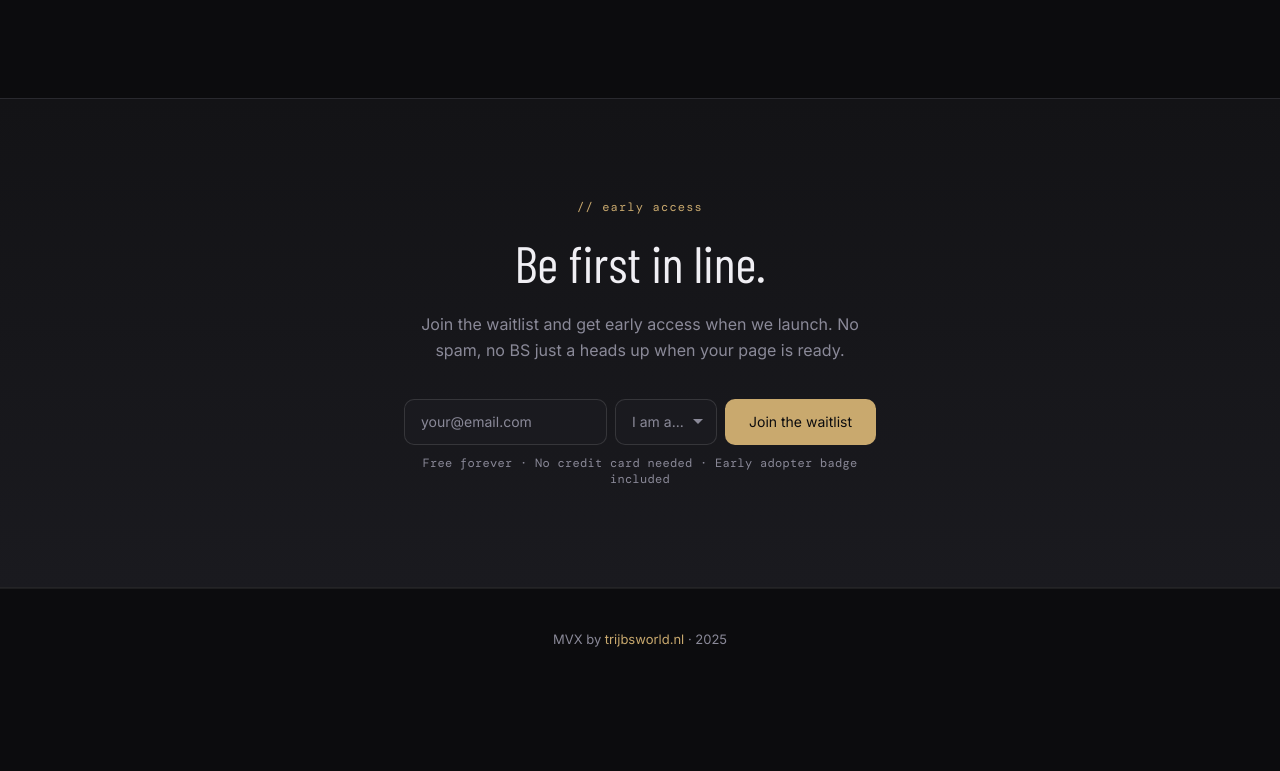
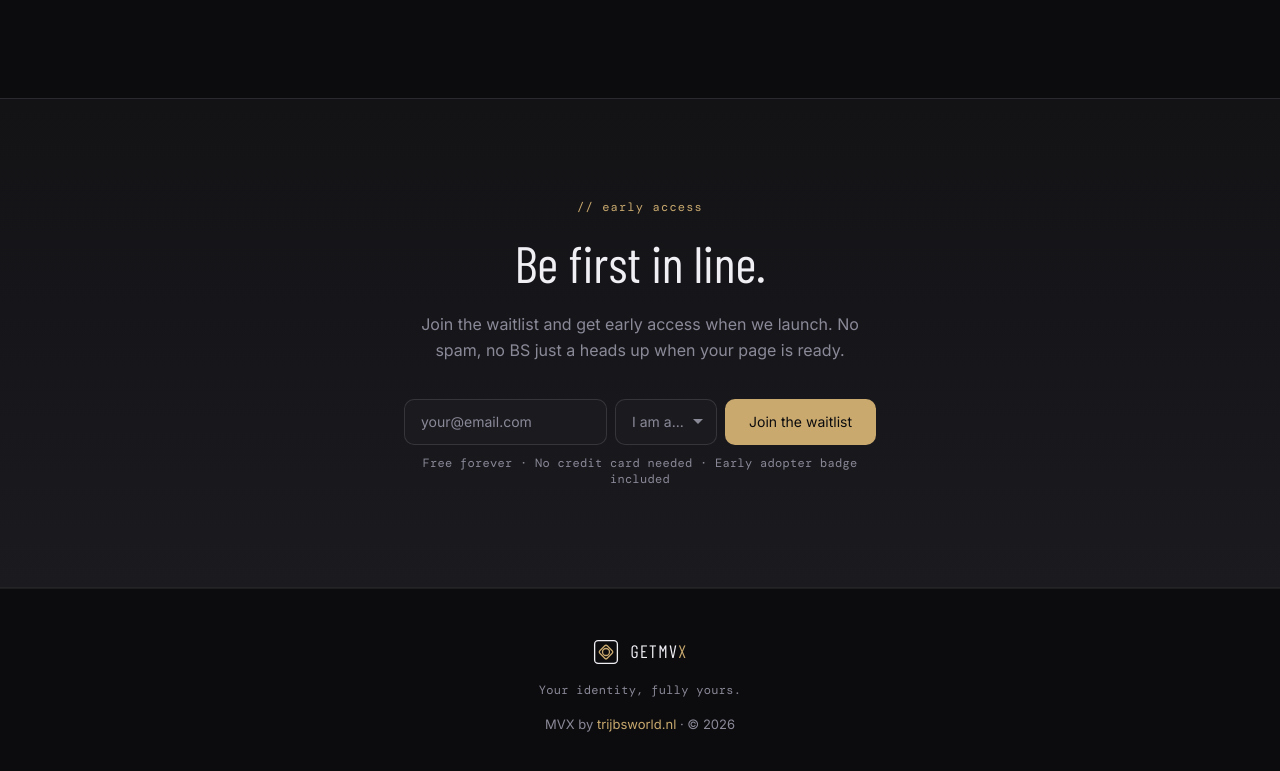
Before and after one commit to Trijbs/getmvx, a Next.js app: page / in a window 1280 px wide. Shown: the part 4419-5190 px from the top of the page. Before the commit the page ends 5109 px from the top, so only its background shows below. Built offline with nearby package versions, Linux system fonts and the light colour scheme; a web font is replaced by a local one.

Commit message:
Brand rollout: brand icons in dashboard nav, branded footer with logo + gold X

```diff
--- a/src/components/dashboard/Nav.tsx
+++ b/src/components/dashboard/Nav.tsx
@@ -3,13 +3,14 @@
 import Link from "next/link";
 import { usePathname } from "next/navigation";
 import { signOut } from "next-auth/react";
+import { Icon } from "@/components/brand";
 
 const navItems = [
-  { href: "/dashboard", label: "Overview", icon: "📊" },
-  { href: "/editor", label: "Editor", icon: "✏️" },
-  { href: "/analytics", label: "Analytics", icon: "📈" },
-  { href: "/settings", label: "Settings", icon: "⚙️" },
-];
+  { href: "/dashboard", label: "Overview", icon: "tasks" },
+  { href: "/editor", label: "Editor", icon: "design" },
+  { href: "/analytics", label: "Analytics", icon: "analysis" },
+  { href: "/settings", label: "Settings", icon: "settings" },
+] as const;
 
 export function DashboardNav() {
   const pathname = usePathname();
@@ -42,7 +43,7 @@ export function DashboardNav() {
                     : "text-[var(--muted)] hover:bg-[var(--bg3)] hover:text-[var(--text)]"
                 }`}
               >
-                <span className="text-base">{item.icon}</span>
+                <Icon name={item.icon} size={18} variant="stroke" />
                 {item.label}
               </Link>
             );
@@ -56,7 +57,10 @@ export function DashboardNav() {
           onClick={() => signOut({ callbackUrl: "/" })}
           className="flex w-full items-center gap-3 rounded-lg px-3 py-2.5 text-sm font-500 text-[var(--muted)] transition-all hover:bg-[var(--bg3)] hover:text-[var(--text)]"
         >
-          <span className="text-base">🚪</span>
+          <svg width="18" height="18" viewBox="0 0 24 24" fill="none" aria-hidden="true">
+            <path d="M9 21H5a2 2 0 0 1-2-2V5a2 2 0 0 1 2-2h4" stroke="currentColor" strokeWidth="2" strokeLinecap="round" strokeLinejoin="round" />
+            <path d="M16 17l5-5-5-5M21 12H9" stroke="currentColor" strokeWidth="2" strokeLinecap="round" strokeLinejoin="round" />
+          </svg>
           Sign out
         </button>
       </div>
@@ -82,7 +86,7 @@ export function MobileNav() {
               isActive ? "text-[var(--accent)]" : "text-[var(--muted)]"
             }`}
           >
-            <span className="text-lg">{item.icon}</span>
+            <Icon name={item.icon} size={20} variant="stroke" />
             {item.label}
           </Link>
         );
--- a/src/components/landing/Footer.tsx
+++ b/src/components/landing/Footer.tsx
@@ -1,6 +1,20 @@
+import { LogoMark } from "@/components/brand";
+
 export function Footer() {
   return (
-    <footer className="border-t border-[var(--border)] px-[5%] py-10 text-center">
+    <footer className="border-t border-[var(--border)] px-[5%] py-12">
+      <div className="mx-auto flex max-w-[1280px] flex-col items-center gap-4 text-center">
+        <div className="flex items-center gap-2.5 text-[var(--text)]">
+          <LogoMark size={28} />
+          <span className="font-[family-name:var(--font-barlow)] text-[18px] font-700 tracking-[0.08em] uppercase">
+            GETMV<span className="text-[var(--accent)]">X</span>
+          </span>
+        </div>
+
+        <p className="font-[family-name:var(--font-dm-mono)] text-xs tracking-wide text-[var(--muted)]">
+          Your identity, fully yours.
+        </p>
+
         <p className="text-[13px] text-[var(--muted)]">
           MVX by{" "}
           <a
@@ -9,8 +23,9 @@ export function Footer() {
           >
             trijbsworld.nl
           </a>{" "}
-        · 2025
+          · © 2026
         </p>
+      </div>
     </footer>
   );
 }
```
Lines whose indentation alone changed are shown as unchanged.
